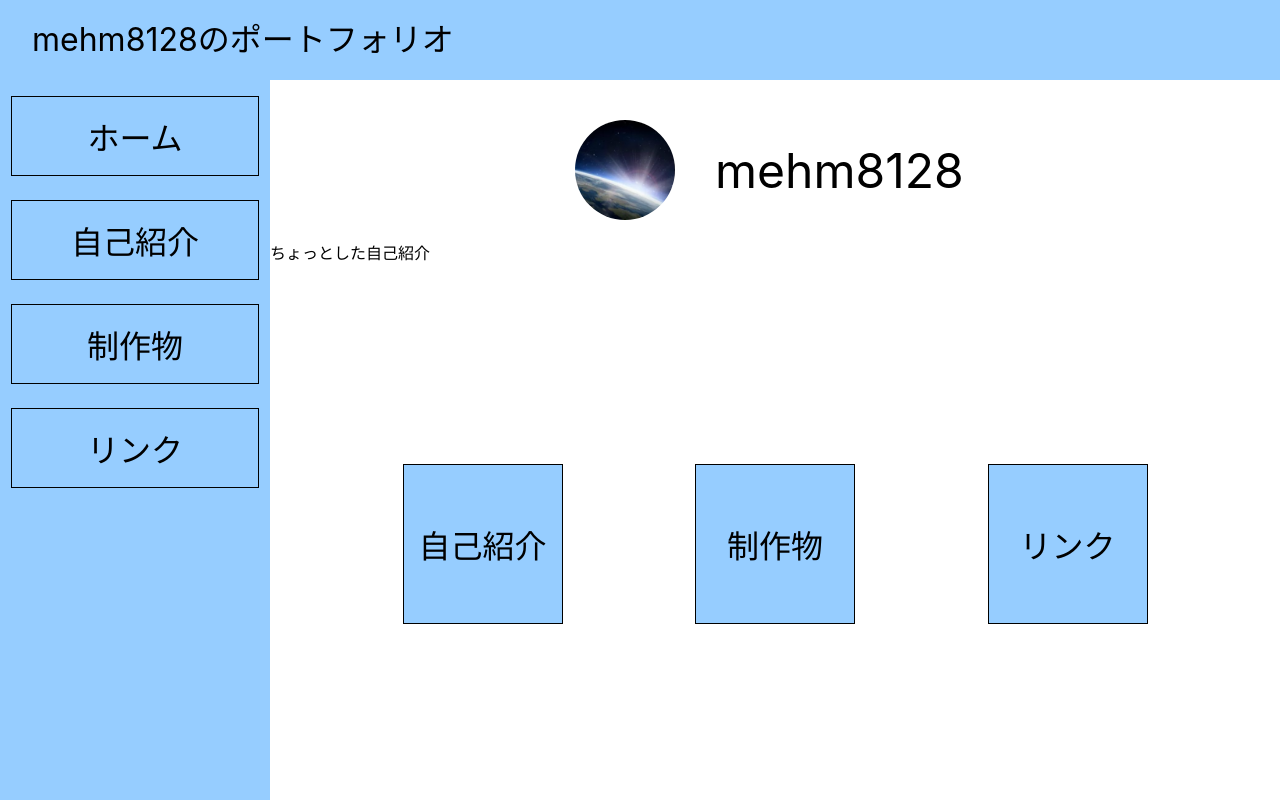
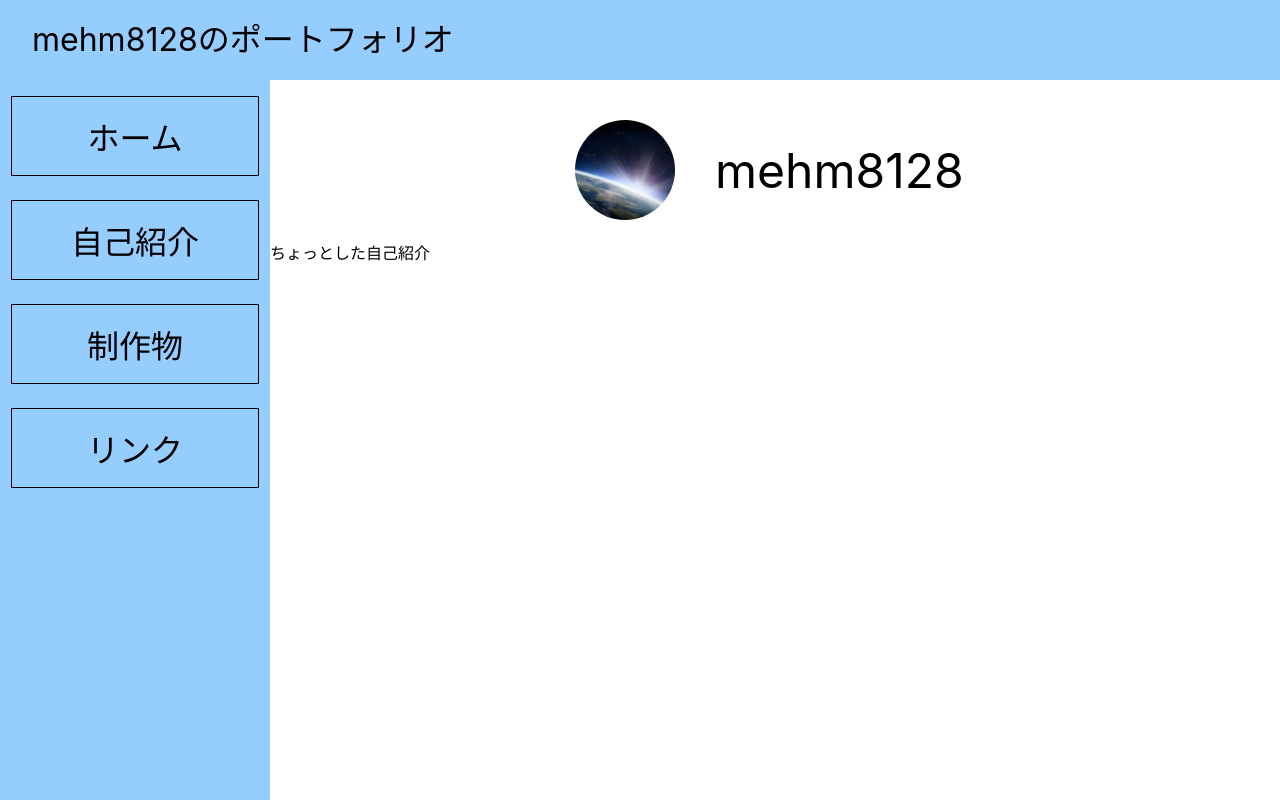
Before and after one commit to mehm8128/portfolio, a React (Create React App) app: page / in a window 1280 px wide. Built offline with nearby package versions, Linux system fonts and the light colour scheme.

Commit message:
トップ画面の変更とバグ修正

```diff
--- a/src/components/SideBar.tsx
+++ b/src/components/SideBar.tsx
@@ -11,7 +11,7 @@ function SideBar() {
       <button onClick={() => navigate('/introduction')} className={styles.button}>
         自己紹介
       </button>
-      <button onClick={() => navigate('/production')} className={styles.button}>
+      <button onClick={() => navigate('/productions')} className={styles.button}>
         制作物
       </button>
       <button onClick={() => navigate('/links')} className={styles.button}>
--- a/src/pages/Top.module.css
+++ b/src/pages/Top.module.css
@@ -23,17 +23,3 @@
 .text {
   margin-bottom: 200px;
 }
-.buttons {
-  display: flex;
-  justify-content: space-evenly;
-  width: 100%;
-}
-.button {
-  border: 1px solid #000000;
-  cursor: pointer;
-  background-color: #96cdff;
-  width: 160px;
-  height: 160px;
-  font-size: 32px;
-  text-align: center;
-}
--- a/src/pages/Top.tsx
+++ b/src/pages/Top.tsx
@@ -1,9 +1,7 @@
 import styles from './Top.module.css'
 import icon from '../assets/mehm8128.png'
-import {useNavigate} from 'react-router-dom'
 
 function Top() {
-  const navigate = useNavigate()
   return (
     <div className={styles.top}>
       <div className={styles.header}>
@@ -12,17 +10,6 @@ function Top() {
       </div>
       <br />
       <div className={styles.text}>ちょっとした自己紹介</div>
-      <div className={styles.buttons}>
-        <button onClick={() => navigate('/introduction')} className={styles.button}>
-          自己紹介
-        </button>
-        <button onClick={() => navigate('/production')} className={styles.button}>
-          制作物
-        </button>
-        <button onClick={() => navigate('/links')} className={styles.button}>
-          リンク
-        </button>
-      </div>
     </div>
   )
 }
```
